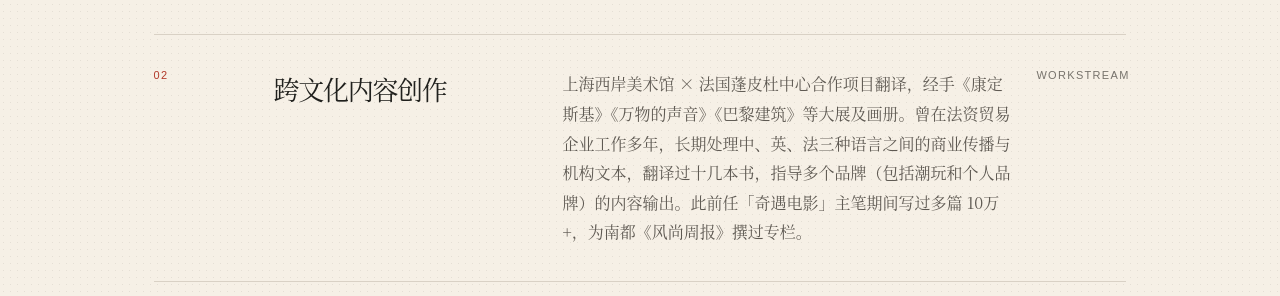
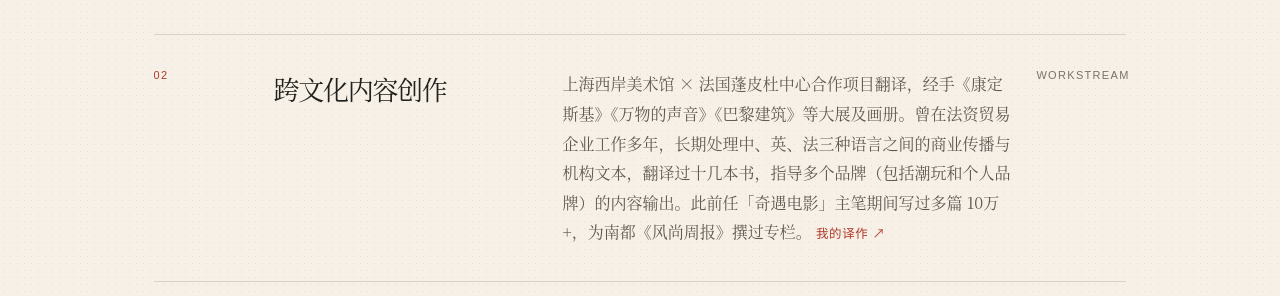
Before and after one commit to finikz/finikz.cn, a Next.js app: page /projects in a window 1280 px wide. Shown: the part 811-1107 px from the top of the page. Built offline with nearby package versions, Linux system fonts and the light colour scheme.

Commit message:
Link cross-cultural work to translations

```diff
--- a/app/layout.tsx
+++ b/app/layout.tsx
@@ -2,6 +2,7 @@ import type { Metadata } from "next";
 import "./globals.css";
 import "./editorial.css";
 import "./brand-black.css";
+import "./work-link.css";
 
 export const metadata: Metadata = {
   metadataBase: new URL("https://finikz.github.io"),
--- a/app/projects/page.tsx
+++ b/app/projects/page.tsx
@@ -4,10 +4,10 @@ export const metadata: Metadata = { title: "Work｜Finikz", description: "张凤
 
 const work = [
   { no: "01", title: "企业 AI 与营销战略", text: "“智神AI”（Pallas AI）联合创办人，面向企业提供 AI 落地与营销战略顾问服务。此前联合创办的内容营销公司服务过腾讯集团公关、中国国际投洽会等客户；跨境电商操盘出过亚马逊品类前 10 爆品；运营过百万粉丝账号，曾三个月为新媒体矩阵净增 30 万粉丝。" },
-  { no: "02", title: "跨文化内容创作", text: "上海西岸美术馆 × 法国蓬皮杜中心合作项目翻译，经手《康定斯基》《万物的声音》《巴黎建筑》等大展及画册。曾在法资贸易企业工作多年，长期处理中、英、法三种语言之间的商业传播与机构文本，翻译过十几本书，指导多个品牌（包括潮玩和个人品牌）的内容输出。此前任「奇遇电影」主笔期间写过多篇 10万+，为南都《风尚周报》撰过专栏。" },
+  { no: "02", title: "跨文化内容创作", text: "上海西岸美术馆 × 法国蓬皮杜中心合作项目翻译，经手《康定斯基》《万物的声音》《巴黎建筑》等大展及画册。曾在法资贸易企业工作多年，长期处理中、英、法三种语言之间的商业传播与机构文本，翻译过十几本书，指导多个品牌（包括潮玩和个人品牌）的内容输出。此前任「奇遇电影」主笔期间写过多篇 10万+，为南都《风尚周报》撰过专栏。", link: "/works" },
   { no: "03", title: "组织与社群", text: "中山大学广州校友会常务副秘书长（主管宣传工作）；精酿文化空间「九维精酿」和艺术团体「九维艺术联盟」的联合创始人。曾创办「酒窝」live house，举办过五条人、玩具船长等乐队的演出。" },
 ];
 
 export default function ProjectsPage() {
-  return <main className="projects-page"><nav className="nav" aria-label="主导航"><a className="brand" href="/">FINIK<span className="brand-dot">Z</span><small>张凤鸣 / PERSONAL STUDIO</small></a><div className="nav-links"><a href="/about">About</a><a href="/projects">Work</a><a href="/articles">Notes</a></div></nav><header className="page-hero"><p className="eyebrow">WORK / IN PRACTICE</p><h1>让经验<br /><em>成为系统。</em></h1><p>企业 AI、营销战略与内容工作，不是彼此割裂的服务，而是从判断到执行的一套长期能力。</p></header><section className="project-list">{work.map((item) => <article className="project-row" key={item.no}><span>{item.no}</span><h2>{item.title}</h2><p>{item.text}</p><b>WORKSTREAM</b></article>)}</section><footer><p>© FINIKZ</p><p>AI · STRATEGY · CULTURE</p><a href="mailto:mail@finikz.com">MAIL@FINIKZ.COM ↗</a></footer></main>;
+  return <main className="projects-page"><nav className="nav" aria-label="主导航"><a className="brand" href="/">FINIK<span className="brand-dot">Z</span><small>张凤鸣 / PERSONAL STUDIO</small></a><div className="nav-links"><a href="/about">About</a><a href="/projects">Work</a><a href="/articles">Notes</a></div></nav><header className="page-hero"><p className="eyebrow">WORK / IN PRACTICE</p><h1>让经验<br /><em>成为系统。</em></h1><p>企业 AI、营销战略与内容工作，不是彼此割裂的服务，而是从判断到执行的一套长期能力。</p></header><section className="project-list">{work.map((item) => <article className="project-row" key={item.no}><span>{item.no}</span><h2>{item.title}</h2><p>{item.text}{item.link && <> <a className="work-link" href={item.link}>我的译作 ↗</a></>}</p><b>WORKSTREAM</b></article>)}</section><footer><p>© FINIKZ</p><p>AI · STRATEGY · CULTURE</p><a href="mailto:mail@finikz.com">MAIL@FINIKZ.COM ↗</a></footer></main>;
 }
--- /dev/null
+++ b/app/work-link.css
@@ -0,0 +1,7 @@
+.work-link {
+  color: var(--red);
+  font-family: Arial, "PingFang SC", sans-serif;
+  font-size: .78em;
+  letter-spacing: .05em;
+  white-space: nowrap;
+}
```
